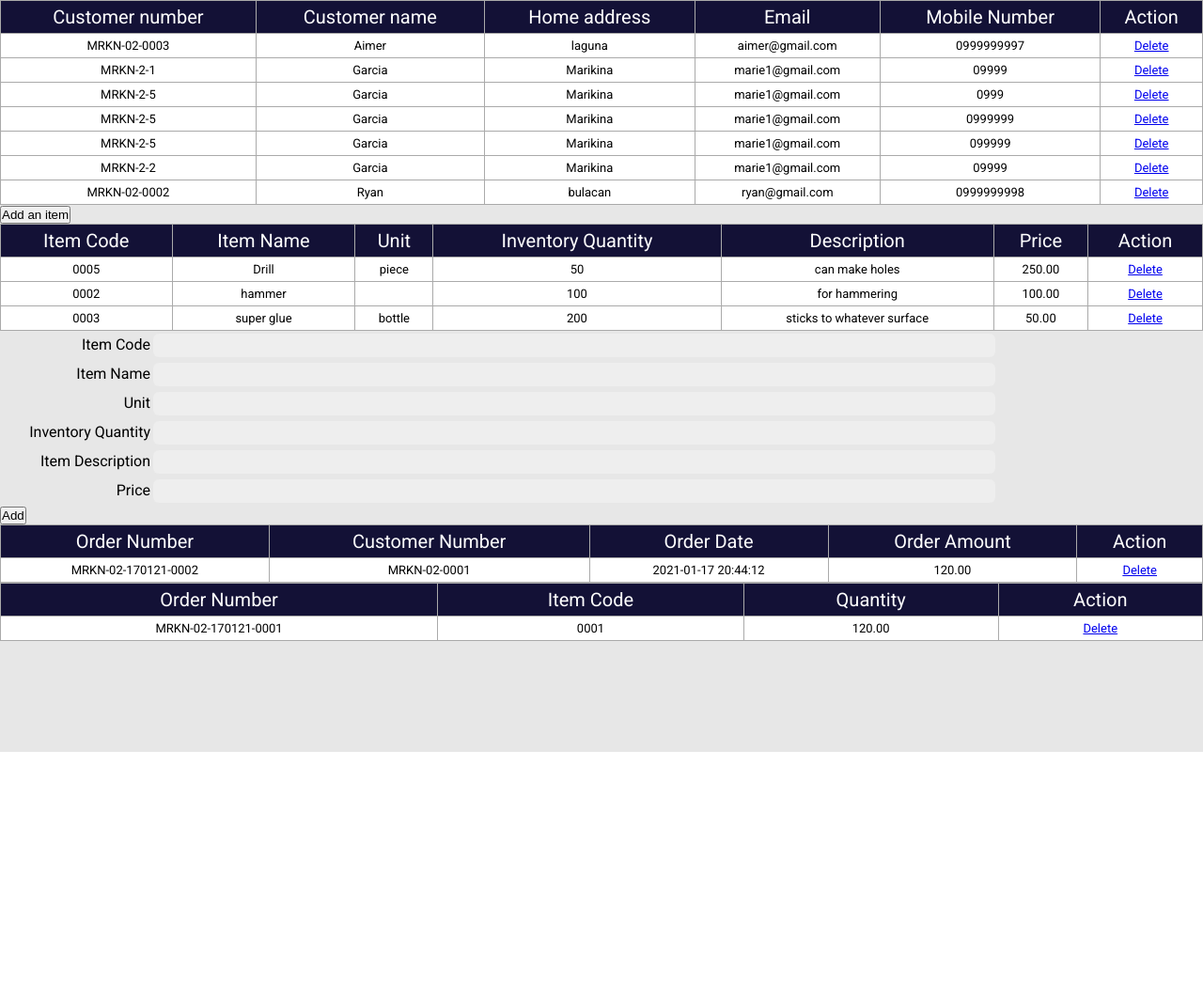
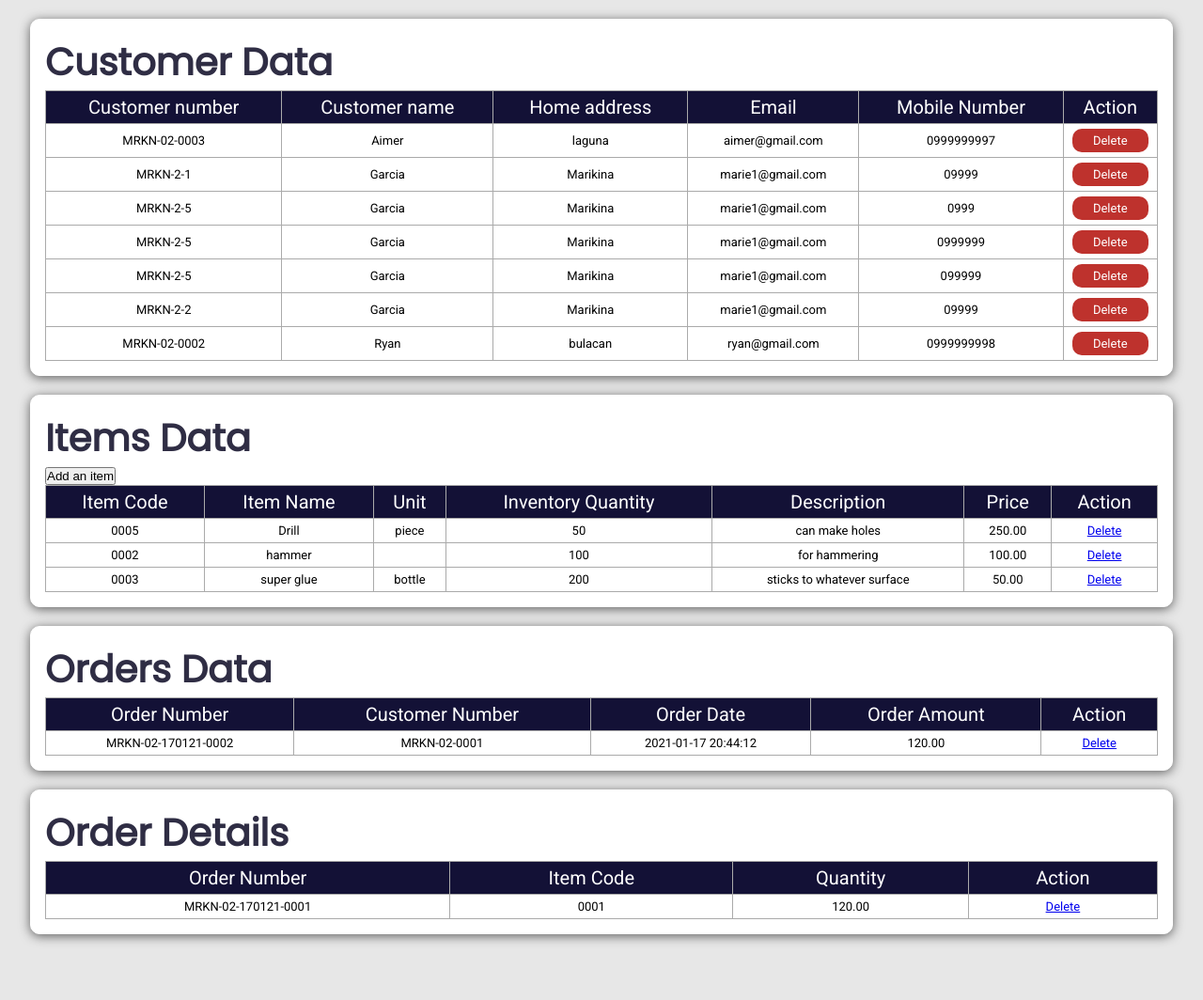
Before and after one commit to mapehgarsya/cet5-files, a PHP site: page /admin.php?delcustomer=1 in a window 1280 px wide. Shown: the whole page at 94% size. Before the commit the page ends 800 px from the top, so only its background shows below. Run offline with PHP 8.4, Linux system fonts and the light colour scheme; data comes from the database, SQL or seed files in the repository; both versions use the stored data as it was after the commit; data that the repository does not hold is empty.

Commit message:
edited for design

```diff
--- a/activities/Act4_Garcia/admin.php
+++ b/activities/Act4_Garcia/admin.php
@@ -29,7 +29,8 @@
 </head>
 <body>
     <!-- CUSTOMER TABLE -->
-    <div>
+    <div class="admindiv">
+        <p class="admintitle">Customer Data</p>
         <?php
             if ($_GET['delcustomer'] === 'success') {
                 echo "<div id='delsuc' class=''>
@@ -62,7 +63,7 @@
                         echo "<td>" . $row['home_address'] . "</td>";
                         echo "<td>" . $row['email_address'] . "</td>";
                         echo "<td>" . $row['mobile_number'] . "</td>";
-                        echo "<td>" . '<a href="./methods/delCustomer.php?id=' . $row['id'] . '" class="">Delete</a>' . "</td>";
+                        echo "<td>" . '<a href="./methods/delCustomer.php?id=' . $row['id'] . '" class="btnstyle3">Delete</a>' . "</td>";
                         echo "</tr>";
                     }
                 }
@@ -71,7 +72,8 @@
         </table>
     </div>
     <!-- ITEMS TABLE -->
-    <div>
+    <div class="admindiv">
+        <p class="admintitle">Items Data</p>
         <?php
             if ($_GET['delitem'] === 'success') {
                 echo "<div id='delsuc' class=''>
@@ -117,7 +119,7 @@
             </tbody>
         </table>
         <!-- add item form -->
-        <form method="POST" action="./methods/addItem.php">
+        <form method="POST" action="./methods/addItem.php" class="dispNone">
             <div class="inputset">
                 <label for="" class="labelstyle1">Item Code</label>
                 <input type="text" class="inputstyle1 inputlength1" name="item_code" placeholder="" required>
@@ -146,7 +148,8 @@
         </form>
     </div>
     <!-- ORDERS TABLE -->
-    <div>
+    <div class="admindiv">
+        <p class="admintitle">Orders Data</p>
         <?php
             if ($_GET['delorder'] === 'success') {
                 echo "<div id='delsuc' class=''>
@@ -186,7 +189,8 @@
         </table>
     </div>
     <!-- ORDER DETAILS TABLE -->
-    <div>
+    <div class="admindiv">
+        <p class="admintitle">Order Details</p>
         <?php
             if ($_GET['delorderdetails'] === 'success') {
                 echo "<div id='delsuc' class=''>
--- a/activities/Act4_Garcia/main.css
+++ b/activities/Act4_Garcia/main.css
@@ -10,6 +10,7 @@
 body {
     background-color: #e7e7e7;
     font-family: 'Roboto', sans-serif;
+    padding-bottom: 50px;
 }
 
 ::-webkit-scrollbar{
@@ -80,7 +81,6 @@ body {
 }
 
 .btnstyle1 {
-    margin-right: 10px;
     padding: 10px 20px;
     border-radius: 10px;
     border: none;
@@ -90,10 +90,49 @@ body {
     background-color: #3c8f3c;
     color: white;
 }
-
 .btncolor2 {
     background-color: #be322d;
+    color: white
+}
+
+.btnstyle2 {
+    background-color: #3d44aa;
     color: white;
+
+    display: flex;
+    text-decoration: none;
+    align-content: center;
+    justify-content: center;
+    width: 90%;
+    max-width: 1000px;
+    min-width: 360px;
+    margin: auto;
+}
+
+.btnstyle3 {
+    background-color: #be322d;
+    color: white;
+
+    display: flex;
+    text-decoration: none;
+    align-content: center;
+    justify-content: center;
+    width: 90%;
+    margin: auto;
+
+    padding: 5px 10px;
+    border-radius: 10px;
+    border: none;
+}
+#btnstyle4 {
+    background-color: #28ac00;
+    color: white;
+    width: 200px;
+    margin: 20px 20px 10px 0;
+
+    padding: 10px 20px;
+    border-radius: 10px;
+    border: none;
 }
 
 
@@ -153,7 +192,7 @@ body {
 /* TABLE */
 .tablediv {
     width: 100%;
-    overflow: scroll;
+    overflow: auto;
 }
 .tablestyle {
     border: 1px solid #061926;
@@ -180,7 +219,30 @@ body {
     color: #FFFFFF;
 }
 
-
 .dispNone {
       display: none;
 }
+
+.admindiv {
+    display: table;
+
+    width: 95%;
+    min-width: 360px;
+    height: fit-content;
+    margin: 0 auto;
+    margin-top: 20px;
+    margin-bottom: 20px;
+    padding: 15px;
+
+    border:#ffffff solid 1px;
+    border-radius: 10px;
+    box-shadow: 0px 2px 12px #5e5e5e;
+    background-color: white;
+}
+.admintitle {
+    font-size: 40px;
+    font-family: 'Poppins', sans-serif;
+    font-weight: bold;
+
+    color: #2f2d44 ;
+}
--- a/activities/Act4_Garcia/methods/getOrder.php
+++ b/activities/Act4_Garcia/methods/getOrder.php
@@ -3,7 +3,7 @@
 
     if(isset($_POST["submit"])) {
         $orderNum = $_POST['order_num'];
-        $customerNum = 'MRKN'. '-' . 02 . '-' . rand(1, 5);
+        $customerNum = 'MRKN'. '-' . 02 . '-' . rand(0001, 9999);
         $customerName = $_POST['customer_name'];
         $emailAddress = $_POST['email_address'];
         $address = $_POST['address'];
```
Also changed, not shown: activities/Act4_Garcia/index.php (+9 -10 lines), activities/Act4_Garcia/orderform_db.sql (added, +177 -0 lines). Lines whose indentation alone changed are shown as unchanged.
